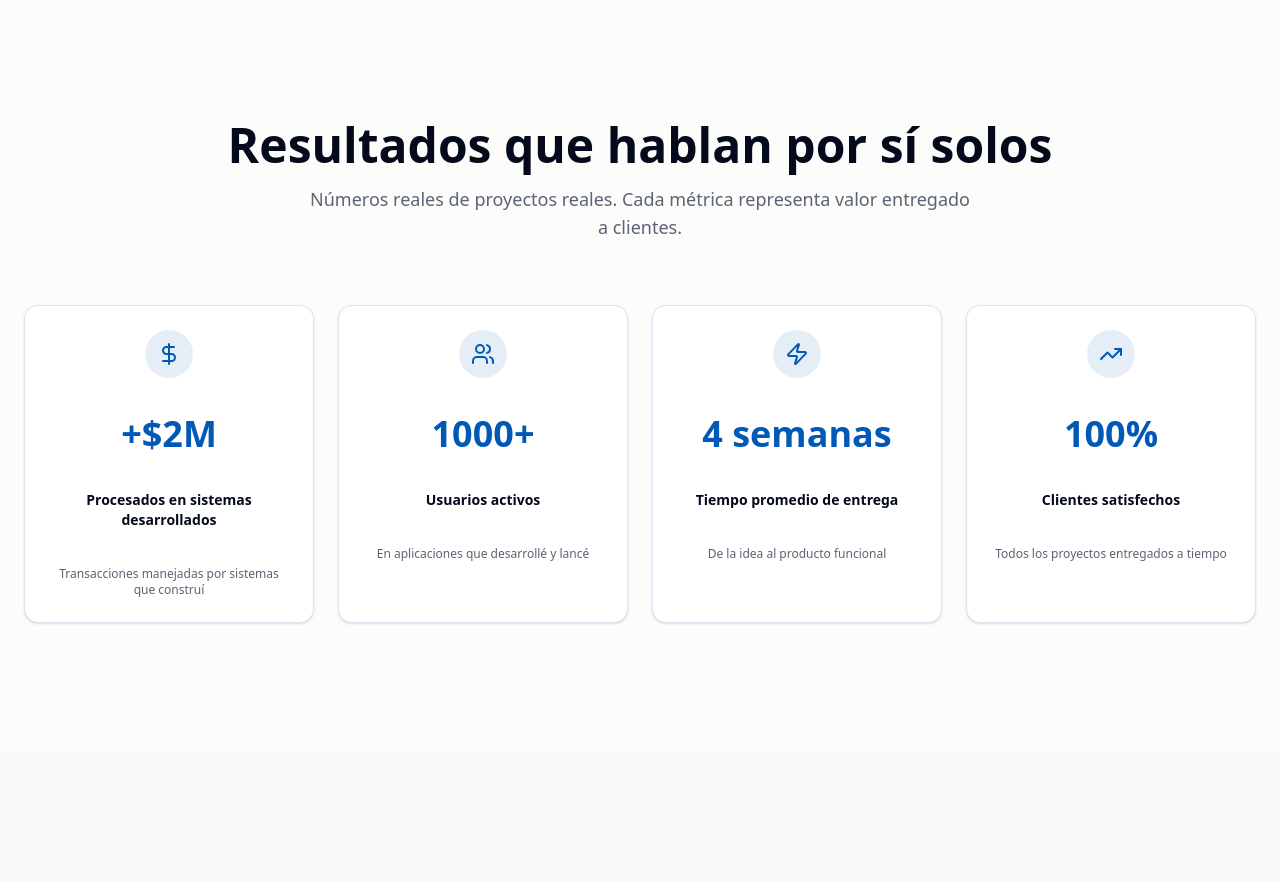
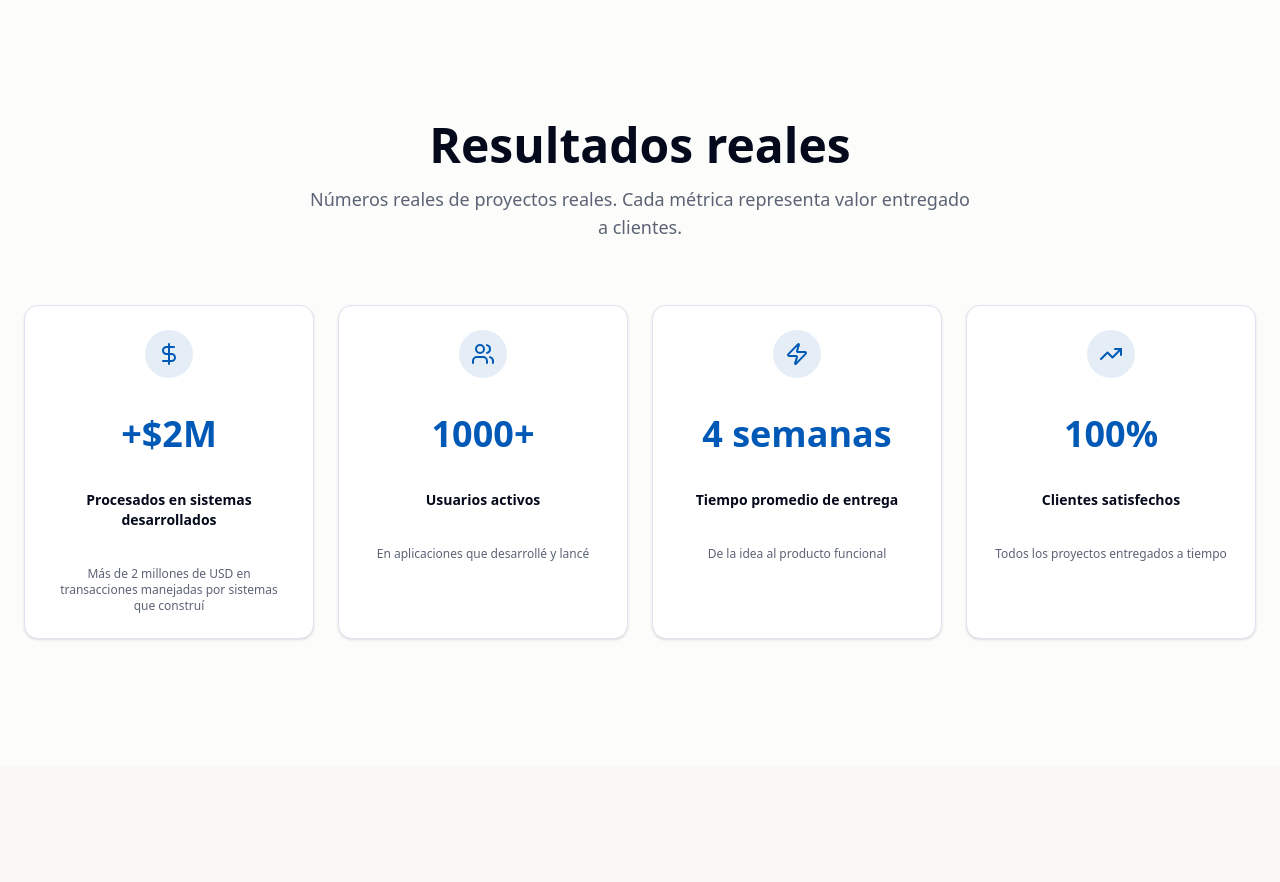
Before and after one commit to nahuelsoria/nahuelsoria, a Next.js app: page / in a window 1280 px wide. Shown: the part 1520-2402 px from the top of the page. Built offline with nearby package versions, Linux system fonts and the light colour scheme; no server answers.

Commit message:
Edit text

```diff
--- a/components/results.tsx
+++ b/components/results.tsx
@@ -6,7 +6,7 @@ const results = [
     icon: DollarSign,
     value: "+$2M",
     label: "Procesados en sistemas desarrollados",
-    description: "Transacciones manejadas por sistemas que construí",
+    description: "Más de 2 millones de USD en transacciones manejadas por sistemas que construí",
   },
   {
     icon: Users,
@@ -33,7 +33,7 @@ export function Results() {
     <section className="py-20 md:py-32 bg-card/50">
       <div className="container mx-auto px-4 md:px-6">
         <div className="text-center mb-16">
-          <h2 className="section-title mb-4">Resultados que hablan por sí solos</h2>
+          <h2 className="section-title mb-4">Resultados reales</h2>
           <p className="section-subtitle">
             Números reales de proyectos reales. Cada métrica representa valor entregado a clientes.
           </p>
```
Also changed, not shown: assets/c__Users_Nahuel_AppData_Roaming_Cursor_User_workspaceStorage_ee058d59fb1d664e4631cca05810fad0_images_image-d6fc4b6c-d66a-4b10-a27d-71f48cd0dfb4.png (added).
